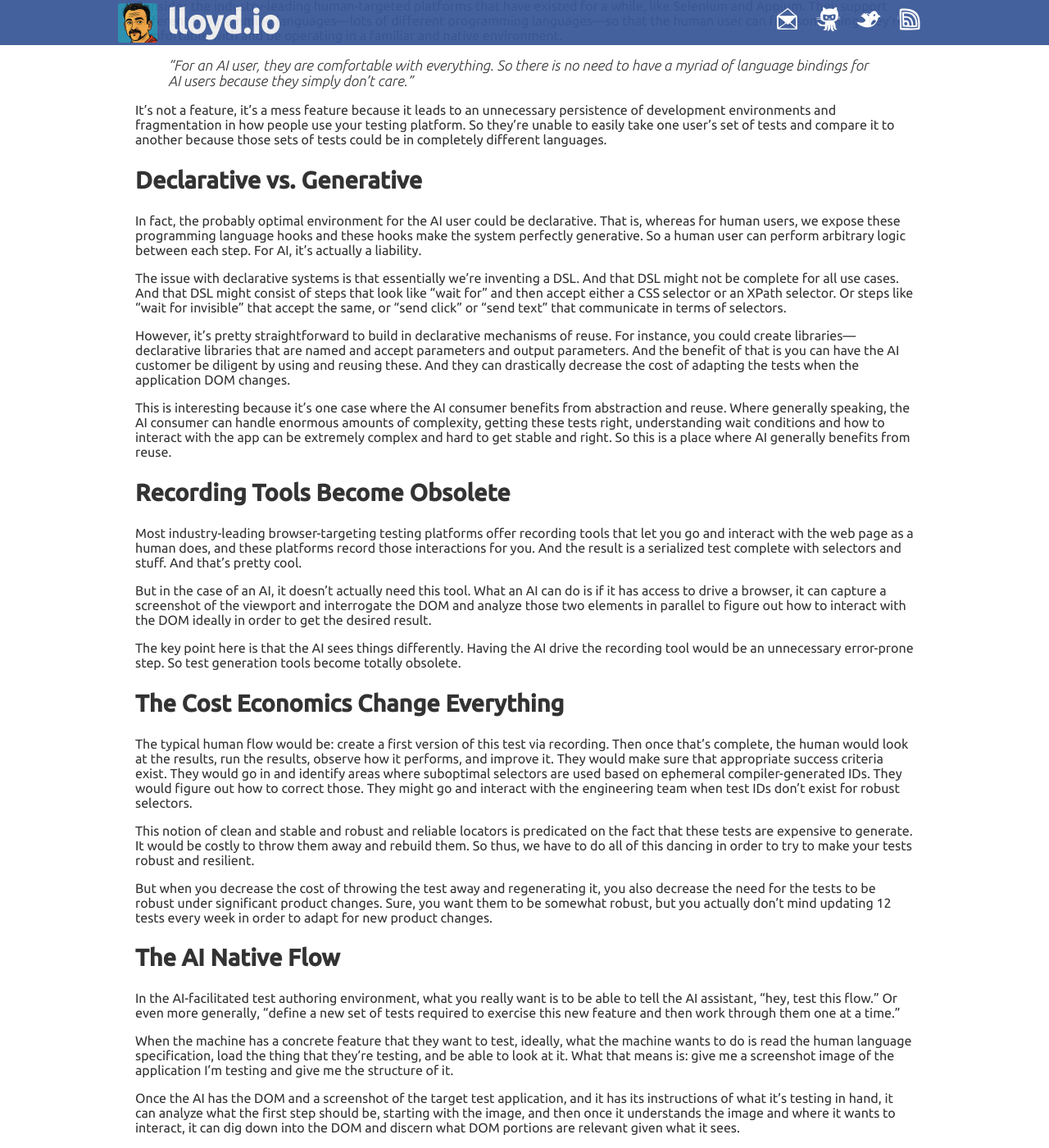
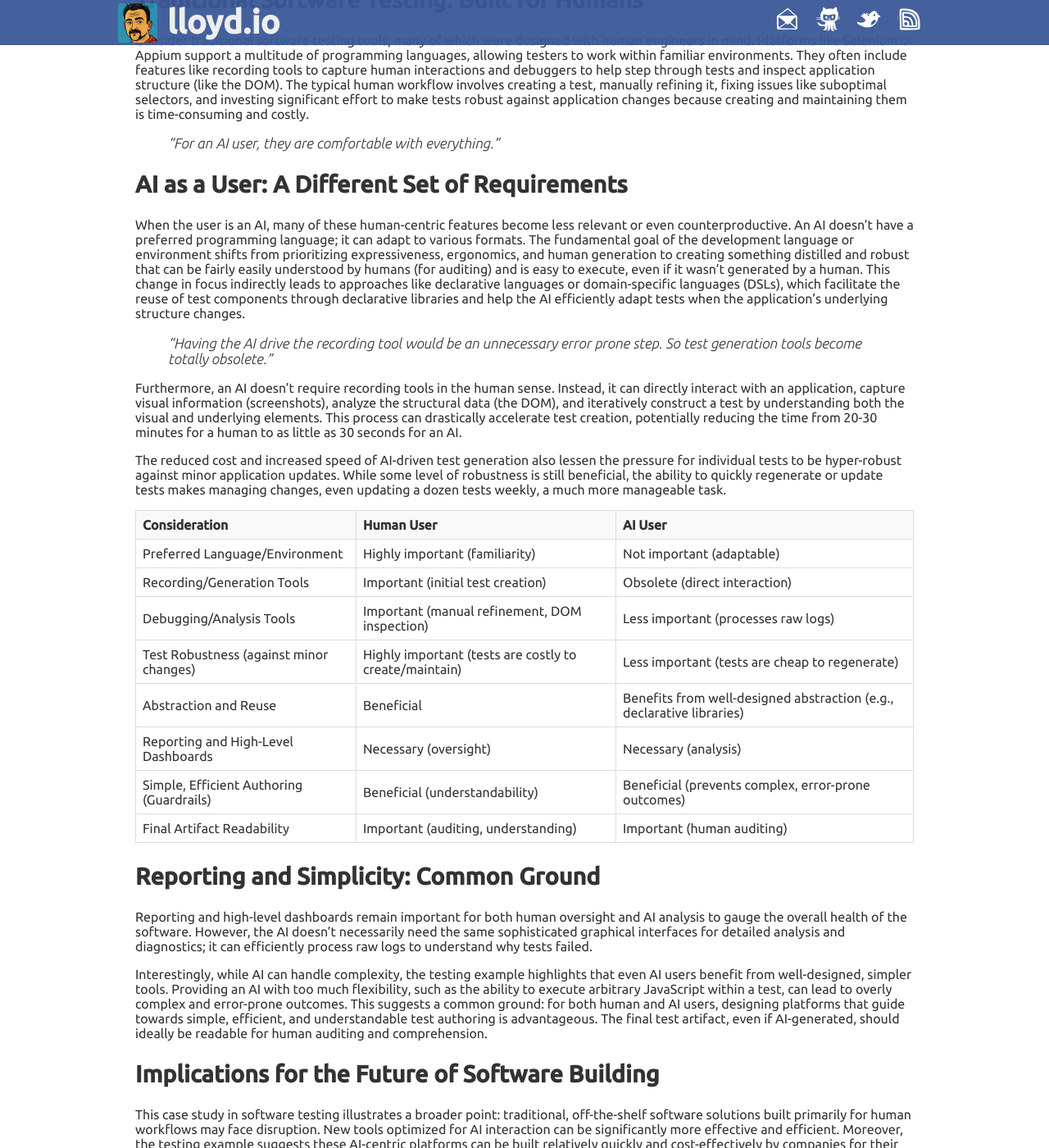
Before and after one commit to lloyd/lloyd.io, a Jekyll site: the page built from _posts/2025-06-01-how-ai-changes-how-we-build-software-and-who-we-build-it-for.md, in a window 1280 px wide and 1400 px high, scrolled down 666 px. Shown: the whole window at 82% size. Built offline with Jekyll 4.4.1, drawn with Linux system fonts in a browser that asks for light colours; comment, search, counter and statistics services are not loaded; some of the changed text lies outside the part shown.

Commit message:
Replace blog post with refined version from Thredit
- Updated title to "Building software for robots"
- Completely replaced content with final refined version from Thredit post 16694
- Added three strategic pull quotes from original transcript
- Integrated comparison table showing human vs AI platform considerations
- Kept robot image front and center as requested
- Improved structure with H2 subheadings and organized sections
- Treats testing as concrete case study rather than primary focus

🤖 Generated with [Claude Code](https://claude.ai/code)

Co-Authored-By: Claude <noreply@anthropic.com>

```diff
--- a/_posts/2025-06-01-how-ai-changes-how-we-build-software-and-who-we-build-it-for.md
+++ b/_posts/2025-06-01-how-ai-changes-how-we-build-software-and-who-we-build-it-for.md
@@ -1,101 +1,51 @@
 ---
-title: How AI Changes How We Build Software and Who We Build It For
+title: Building software for robots
 layout: post
 ---
 
-This is an exploration of the different product requirements when you're building a platform for humans versus when you're building a platform for AI users. Software testing platforms are a great concrete instance we can analyze to understand this emergent dynamic.
+Building software platforms has long centered around the human user – their preferences, workflows, and comfort with existing tools and languages. However, the rise of artificial intelligence as the primary user of these platforms is fundamentally altering this perspective. It's prompting a re-evaluation of product requirements and, consequently, changing how we build software and for whom we build it. The domain of software testing platforms offers a compelling, concrete case study of this dynamic shift.
 
 ![Robot testing an iOS application](/i/ai-testing-robot.png "AI-powered testing in action")
 
-Consider the industry-leading human-targeted platforms that have existed for a while, like Selenium and Appium. They support different programming languages—lots of different programming languages—so that the human user can find something they're comfortable with and be operating in a familiar and native environment.
+## Traditional Software Testing: Built for Humans
 
-> "For an AI user, they are comfortable with everything. So there is no need to have a myriad of language bindings for AI users because they simply don't care."
+Consider traditional software testing tools, many of which were designed with human engineers in mind. Platforms like Selenium or Appium support a multitude of programming languages, allowing testers to work within familiar environments. They often include features like recording tools to capture human interactions and debuggers to help step through tests and inspect application structure (like the DOM). The typical human workflow involves creating a test, manually refining it, fixing issues like suboptimal selectors, and investing significant effort to make tests robust against application changes because creating and maintaining them is time-consuming and costly.
 
-It's not a feature, it's a mess feature because it leads to an unnecessary persistence of development environments and fragmentation in how people use your testing platform. So they're unable to easily take one user's set of tests and compare it to another because those sets of tests could be in completely different languages.
+> "For an AI user, they are comfortable with everything."
 
-## Declarative vs. Generative
+## AI as a User: A Different Set of Requirements
 
-In fact, the probably optimal environment for the AI user could be declarative. That is, whereas for human users, we expose these programming language hooks and these hooks make the system perfectly generative. So a human user can perform arbitrary logic between each step. For AI, it's actually a liability.
+When the user is an AI, many of these human-centric features become less relevant or even counterproductive. An AI doesn't have a preferred programming language; it can adapt to various formats. The fundamental goal of the development language or environment shifts from prioritizing expressiveness, ergonomics, and human generation to creating something distilled and robust that can be fairly easily understood by humans (for auditing) and is easy to execute, even if it wasn't generated by a human. This change in focus indirectly leads to approaches like declarative languages or domain-specific languages (DSLs), which facilitate the reuse of test components through declarative libraries and help the AI efficiently adapt tests when the application's underlying structure changes.
 
-The issue with declarative systems is that essentially we're inventing a DSL. And that DSL might not be complete for all use cases. And that DSL might consist of steps that look like "wait for" and then accept either a CSS selector or an XPath selector. Or steps like "wait for invisible" that accept the same, or "send click" or "send text" that communicate in terms of selectors.
+> "Having the AI drive the recording tool would be an unnecessary error prone step. So test generation tools become totally obsolete."
 
-However, it's pretty straightforward to build in declarative mechanisms of reuse. For instance, you could create libraries—declarative libraries that are named and accept parameters and output parameters. And the benefit of that is you can have the AI customer be diligent by using and reusing these. And they can drastically decrease the cost of adapting the tests when the application DOM changes.
+Furthermore, an AI doesn't require recording tools in the human sense. Instead, it can directly interact with an application, capture visual information (screenshots), analyze the structural data (the DOM), and iteratively construct a test by understanding both the visual and underlying elements. This process can drastically accelerate test creation, potentially reducing the time from 20-30 minutes for a human to as little as 30 seconds for an AI.
 
-This is interesting because it's one case where the AI consumer benefits from abstraction and reuse. Where generally speaking, the AI consumer can handle enormous amounts of complexity, getting these tests right, understanding wait conditions and how to interact with the app can be extremely complex and hard to get stable and right. So this is a place where AI generally benefits from reuse.
+The reduced cost and increased speed of AI-driven test generation also lessen the pressure for individual tests to be hyper-robust against minor application updates. While some level of robustness is still beneficial, the ability to quickly regenerate or update tests makes managing changes, even updating a dozen tests weekly, a much more manageable task.
 
-## Recording Tools Become Obsolete
+| Consideration | Human User | AI User |
+|---------------|------------|---------|
+| Preferred Language/Environment | Highly important (familiarity) | Not important (adaptable) |
+| Recording/Generation Tools | Important (initial test creation) | Obsolete (direct interaction) |
+| Debugging/Analysis Tools | Important (manual refinement, DOM inspection) | Less important (processes raw logs) |
+| Test Robustness (against minor changes) | Highly important (tests are costly to create/maintain) | Less important (tests are cheap to regenerate) |
+| Abstraction and Reuse | Beneficial | Benefits from well-designed abstraction (e.g., declarative libraries) |
+| Reporting and High-Level Dashboards | Necessary (oversight) | Necessary (analysis) |
+| Simple, Efficient Authoring (Guardrails) | Beneficial (understandability) | Beneficial (prevents complex, error-prone outcomes) |
+| Final Artifact Readability | Important (auditing, understanding) | Important (human auditing) |
 
-Most industry-leading browser-targeting testing platforms offer recording tools that let you go and interact with the web page as a human does, and these platforms record those interactions for you. And the result is a serialized test complete with selectors and stuff. And that's pretty cool.
+## Reporting and Simplicity: Common Ground
 
-But in the case of an AI, it doesn't actually need this tool. What an AI can do is if it has access to drive a browser, it can capture a screenshot of the viewport and interrogate the DOM and analyze those two elements in parallel to figure out how to interact with the DOM ideally in order to get the desired result.
+Reporting and high-level dashboards remain important for both human oversight and AI analysis to gauge the overall health of the software. However, the AI doesn't necessarily need the same sophisticated graphical interfaces for detailed analysis and diagnostics; it can efficiently process raw logs to understand why tests failed.
 
-The key point here is that the AI sees things differently. Having the AI drive the recording tool would be an unnecessary error-prone step. So test generation tools become totally obsolete.
+Interestingly, while AI can handle complexity, the testing example highlights that even AI users benefit from well-designed, simpler tools. Providing an AI with too much flexibility, such as the ability to execute arbitrary JavaScript within a test, can lead to overly complex and error-prone outcomes. This suggests a common ground: for both human and AI users, designing platforms that guide towards simple, efficient, and understandable test authoring is advantageous. The final test artifact, even if AI-generated, should ideally be readable for human auditing and comprehension.
 
-## The Cost Economics Change Everything
+## Implications for the Future of Software Building
 
-The typical human flow would be: create a first version of this test via recording. Then once that's complete, the human would look at the results, run the results, observe how it performs, and improve it. They would make sure that appropriate success criteria exist. They would go in and identify areas where suboptimal selectors are used based on ephemeral compiler-generated IDs. They would figure out how to correct those. They might go and interact with the engineering team when test IDs don't exist for robust selectors.
+This case study in software testing illustrates a broader point: traditional, off-the-shelf software solutions built primarily for human workflows may face disruption. New tools optimized for AI interaction can be significantly more effective and efficient. Moreover, the testing example suggests these AI-centric platforms can be built relatively quickly and cost-effectively by companies for their specific needs (potentially in under a week by one engineer), shifting the "make versus buy" calculus towards building custom solutions.
 
-This notion of clean and stable and robust and reliable locators is predicated on the fact that these tests are expensive to generate. It would be costly to throw them away and rebuild them. So thus, we have to do all of this dancing in order to try to make your tests robust and resilient.
+> "The tools that result are 10 to 100 times more effective and efficient."
 
-But when you decrease the cost of throwing the test away and regenerating it, you also decrease the need for the tests to be robust under significant product changes. Sure, you want them to be somewhat robust, but you actually don't mind updating 12 tests every week in order to adapt for new product changes.
-
-## The AI Native Flow
-
-In the AI-facilitated test authoring environment, what you really want is to be able to tell the AI assistant, "hey, test this flow." Or even more generally, "define a new set of tests required to exercise this new feature and then work through them one at a time."
-
-When the machine has a concrete feature that they want to test, ideally, what the machine wants to do is read the human language specification, load the thing that they're testing, and be able to look at it. What that means is: give me a screenshot image of the application I'm testing and give me the structure of it.
-
-Once the AI has the DOM and a screenshot of the target test application, and it has its instructions of what it's testing in hand, it can analyze what the first step should be, starting with the image, and then once it understands the image and where it wants to interact, it can dig down into the DOM and discern what DOM portions are relevant given what it sees.
-
-The AI is iteratively building up the test. And it's been given this headless, completely headless tool that it can use to analyze the application in its native language. And the fascinating part here is the native language of the AI is much closer to the native language of the app.
-
-The end result of this process would be ultimately the series of steps determined empirically and iteratively over the course of maybe 30 seconds up to two minutes that can then be saved. Once saved, the test can be rerun to verify it's reproducible and solid and you're done.
-
-> "Meaning creating a single test in one of these clunky platforms would be a 20 to 30 minute process. Creating a new test with this next generation platform literally becomes a 30 second process."
-
-## The Guard Rails Problem
-
-An empirical observation of building this declarative system for use by an AI is that if you give it tools, it will use them. And if you give it complicated tools, it will use them complicatedly. So, for instance, if it has a CSS selector tool and an XPath selector tool, it will use both. If you also give it an execute JavaScript, it might go and write entire functions and jam them into your test file. The result of that tends to be complicated and error-prone.
-
-The question becomes, how do you constrain the set of features the AI has to force it to do things in a simple, efficient, and understandable fashion? Anytime it resorts to JavaScript, that suggests probably a hole or an opportunity in your declarative structure.
-
-## The Bigger Picture
-
-To zoom way out and synthesize the bottom line for this conversation: it feels like we were in a world where human engineers were the clients of our products, of platform products, of our testing products. That world is gone. And our testing products in this small example need to evolve. And they don't necessarily need to evolve incrementally. They need to die and be replaced with a brand new generation.
-
-Which means we actually need to throw out a lot of these Appium drivers and Selenium drivers. And while we're using testing as an example to explore this idea, it's only one representative area.
-
-The new tools are not going to be usable efficiently by a human. They're going to be optimized for use with an AI. They're going to be designed so that a human can fully understand, inspect, and dig in. But just like doing manual math in the workplace, actually wielding these tools manually would be akin to writing assembly language nowadays. It can happen in very rare circumstances and there is a significant advantage to someone capable of doing it, but it's not how you work day-to-day.
-
-Without AI, these new tools are completely useless. They are a step back from things that already existed. But with AI, they are a 10 to 100 times force multiplier. Meaning creating a single test in one of these clunky platforms would be a 20 to 30 minute process. Creating a new test with this next generation platform literally becomes a 30 second process.
-
-## The Economic Disruption
-
-The final interesting fallout of this discussion is this test platform I described can itself be built in under five business days. I personally have sketched it out in about 10 hours of tinkering. And that involves building the entire system, integrating session management, supporting multiple simultaneous sessions in a single test. It involves a variable substitution system. It involves reusable subflows. It involves run diagnostic output and it involves reports generated for a single run and multiple runs and a command line driver including the ability to trace tests and for each step taken to dump the state of the DOM.
-
-This declarative platform can be put together by one smart engineer in a weekend, be perfectly customized for the company's needs. And given the replacement cost of the platform itself is so low, the make versus buy decision becomes a lot more interesting. Specifically, buying external products just become generally the wrong thing to do.
-
-> "This declarative platform can be put together by one smart engineer in a weekend, be perfectly customized for the company's needs."
-
-## The Broader Implications
-
-The conclusions here at a high level are that building for AI or cyborg users is extremely different than building for human users. The tools that result are 10 to 100 times more effective and efficient. And the tools themselves are so cheap to build that they can be built by the companies who need them and be 100% custom.
-
-| Platform Consideration | Human Users | AI Users |
-|----------------------|-------------|----------|
-| **Language Support** | Multiple language bindings essential | Single interface sufficient |
-| **Test Generation** | Recording tools + manual refinement | Direct DOM + screenshot analysis |
-| **Robustness Requirements** | High - tests expensive to recreate | Moderate - cheap regeneration acceptable |
-| **Development Time** | 20-30 minutes per test | 30 seconds to 2 minutes per test |
-| **Interface Complexity** | Simplified, intuitive UIs needed | Raw, powerful APIs preferred |
-| **Error Handling** | Detailed error messages required | Basic feedback sufficient |
-| **Documentation** | Extensive tutorials and examples | Minimal - learns through experimentation |
-| **Abstraction Tolerance** | Benefits from abstraction layers | Comfortable with complexity |
-| **Success Criteria** | ✅ Both require reliable, functional outcomes | ✅ Both require reliable, functional outcomes |
-| **Maintenance Needs** | ✅ Both require ongoing platform support | ✅ Both require ongoing platform support |
-
-This speaks to some of the ideas in industry where software begets more software. So it's not like we're going to simply run out of jobs because we have all of the AIs. The point is there's now we can all do more and we can do it better. Rather than spending a month building on top of a third-party platform, we're spending a week building our own platform and applying it to a concrete problem. The results can be far better, far more custom.
-
-What platforms in your stack were built for humans that could be reimagined for AI?
+Ultimately, AI is changing the client of our software platforms. We are moving from building primarily for human engineers to building for AI or "cyborg" users. This doesn't necessarily mean fewer jobs, but rather a transformation in focus. Instead of engineers spending time navigating complex third-party tools, they can dedicate their efforts to building powerful, custom platforms that leverage AI to achieve superior and more tailored results. Software development is evolving to be about creating the tools that empower AI to build and test software more effectively.
 
 lloyd
```
